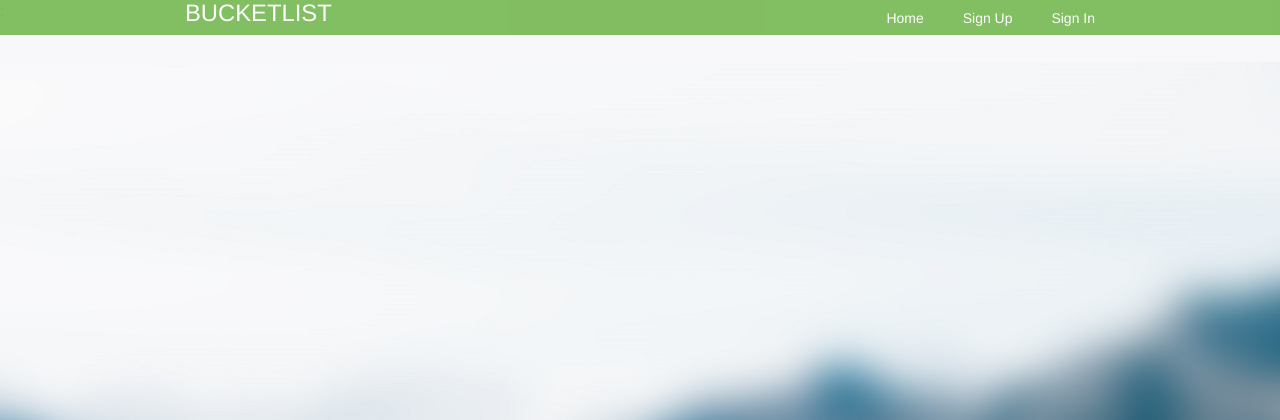
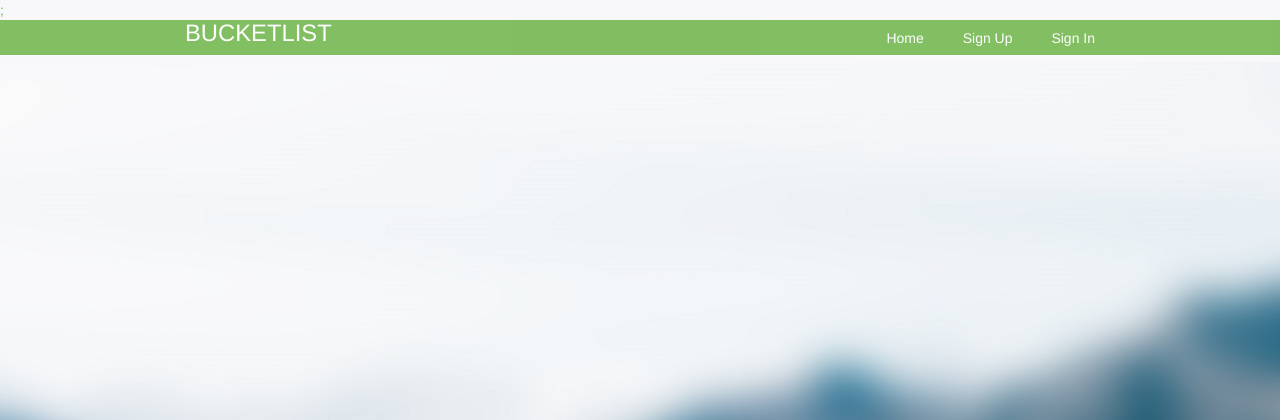
Before and after one commit to Thegaijin/Thebucketlist-reboot, a Flask app: page / in a window 1280 px wide. Shown: the top 420 px of the page. Run offline with Flask 2, Linux system fonts and the light colour scheme; some libraries are stand-ins or nearby versions; some web fonts are replaced.

Commit message:
removed -20px margin top setting on the nav bar

```diff
--- a/app/static/styles/css/style.css
+++ b/app/static/styles/css/style.css
@@ -40,7 +40,7 @@ body {
 /* Create dark green with a white logo */
 
 header {
-    margin-top: -20px;
+    margin-top: 0px;
     background-color: #76b852;
     height: 35px;
     width: 100%;
```
